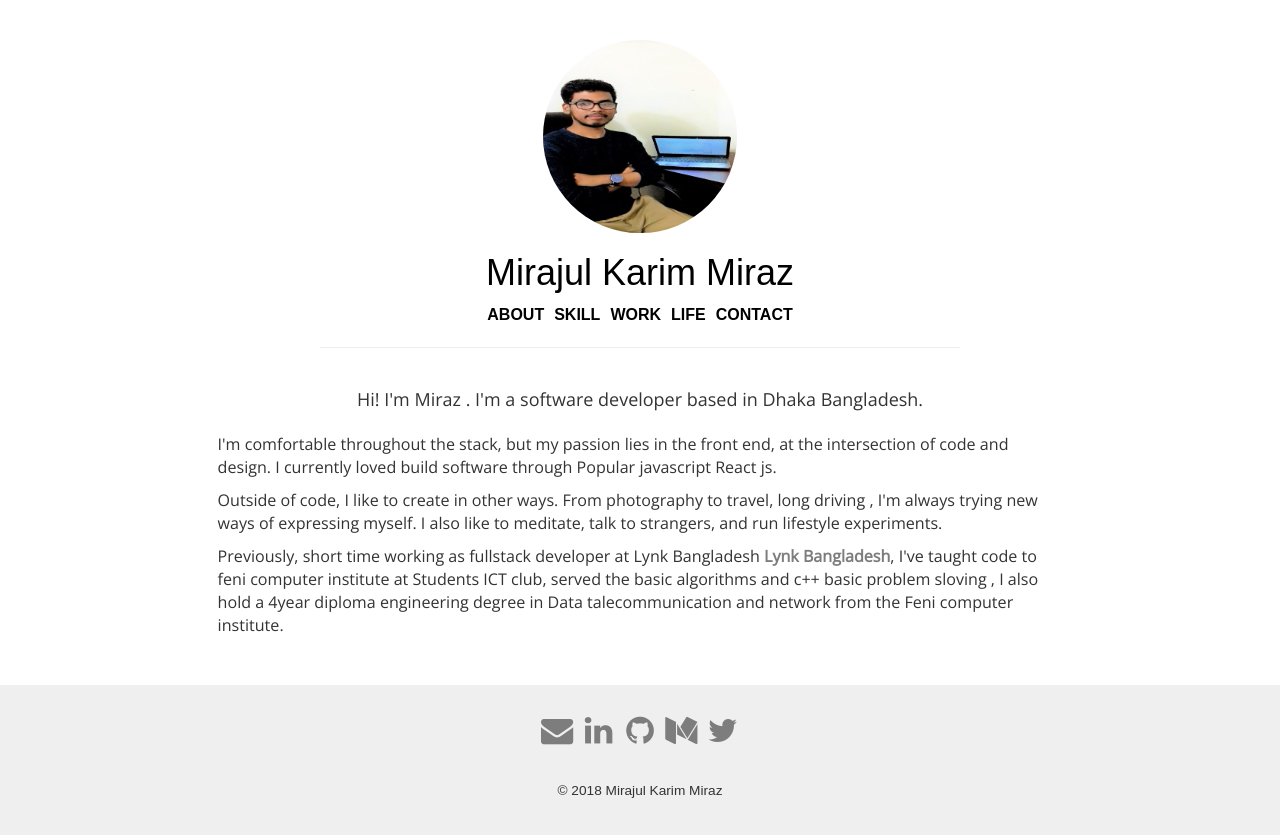
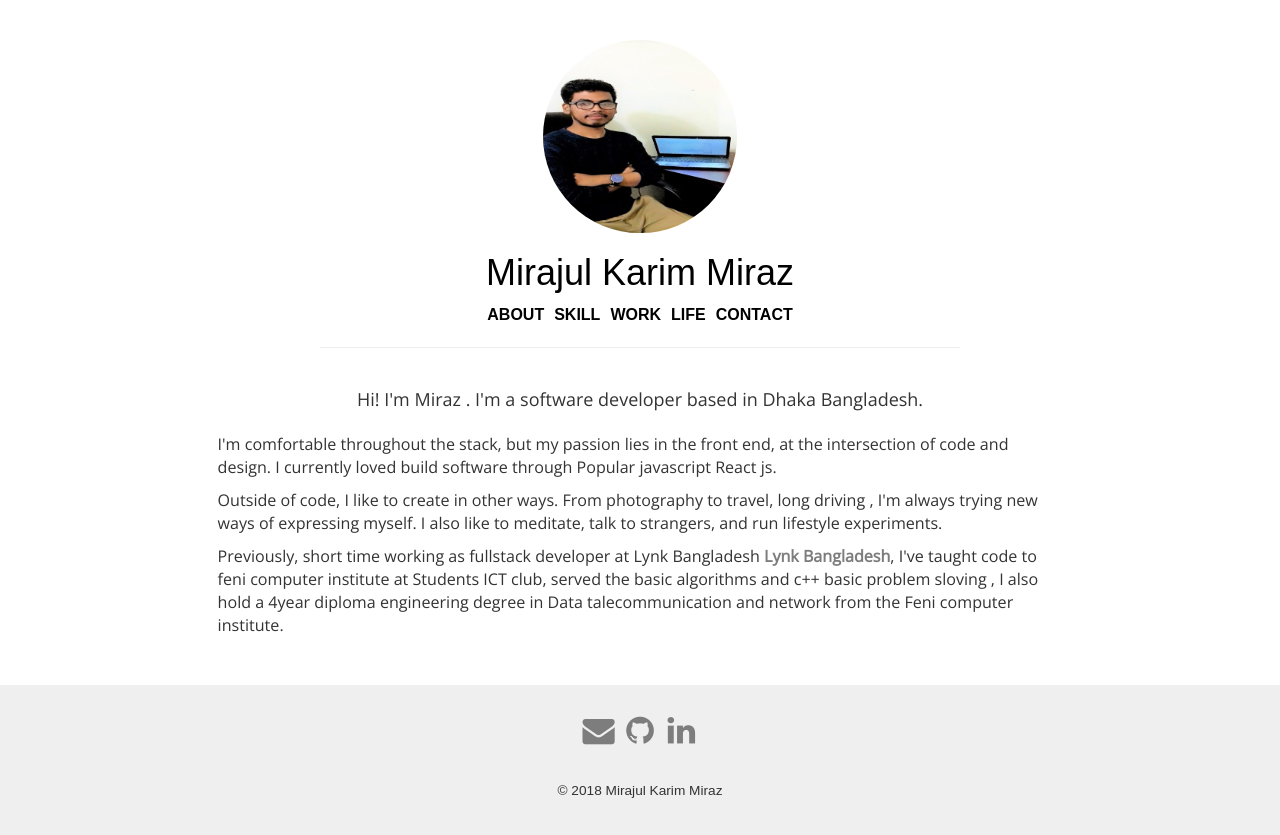
Before and after one commit to streetracer48/Fullstack-booking-system, a React (Create React App) app: page /work in a window 1280 px wide. Built offline with nearby package versions, Linux system fonts and the light colour scheme; a web font is replaced by a local one.

Commit message:
social link updated

```diff
--- a/src/containers/Footer.js
+++ b/src/containers/Footer.js
@@ -36,12 +36,12 @@ class Footer extends Component {
             <div className="row social" style={{ margin: 0 }}>
               <div className="col-lg-12">
                 <SocialIconList>
-                  <SocialIcon><a href="mailto:sophiaciocca@gmail.com" target="_blank"><FAIcon className="fa fa-envelope fa-fw fa-2x" /></a></SocialIcon>
-                  <SocialIcon><a href="" target="_blank"><FAIcon className="fa fa-linkedin fa-fw fa-2x" /></a></SocialIcon>
-                  <SocialIcon><a href="" target="_blank"><FAIcon className="fa fa-github fa-fw fa-2x" /></a></SocialIcon>
-                  <SocialIcon><a href="" target="_blank"><FAIcon className="fa fa-medium fa-fw fa-2x" /></a></SocialIcon>
-                  <SocialIcon><a href="" target="_blank"><FAIcon className="fa fa-twitter fa-fw fa-2x" /></a></SocialIcon>
-                </SocialIconList>
+                  <SocialIcon><a href="mailto:mdmirajulkarim@gmail.com" target="_blank"><FAIcon className="fa fa-envelope fa-fw fa-2x" /></a></SocialIcon>
+                  <SocialIcon><a href="https://github.com/streetracer48" target="_blank"><FAIcon className="fa fa-github fa-fw fa-2x" /></a>
+                  </SocialIcon>
+                  <SocialIcon><a href="https://linkedin.com/in/wasif-miraz/" target="_blank"><FAIcon className="fa fa-linkedin fa-fw fa-2x" /></a></SocialIcon>
+
+                  </SocialIconList>
                 <br />
               </div>
             </div>
```
